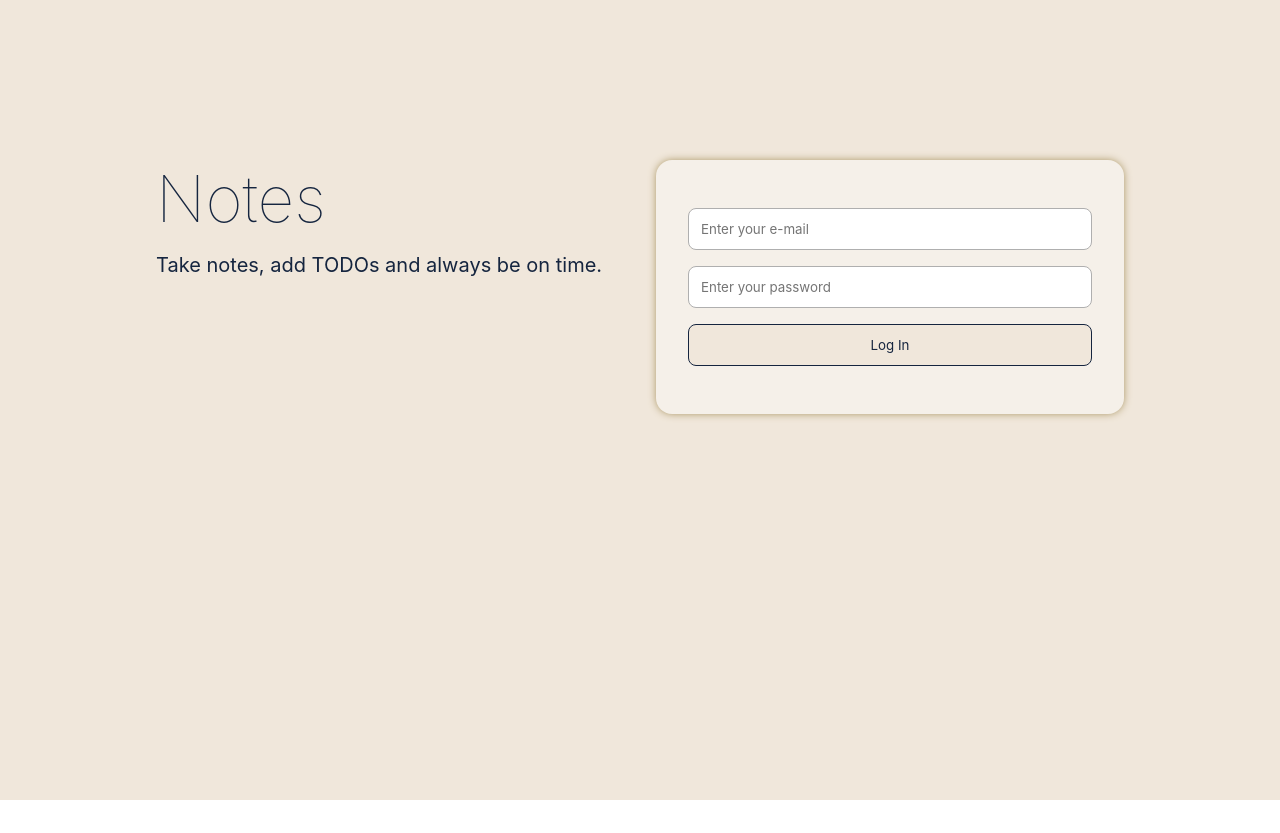
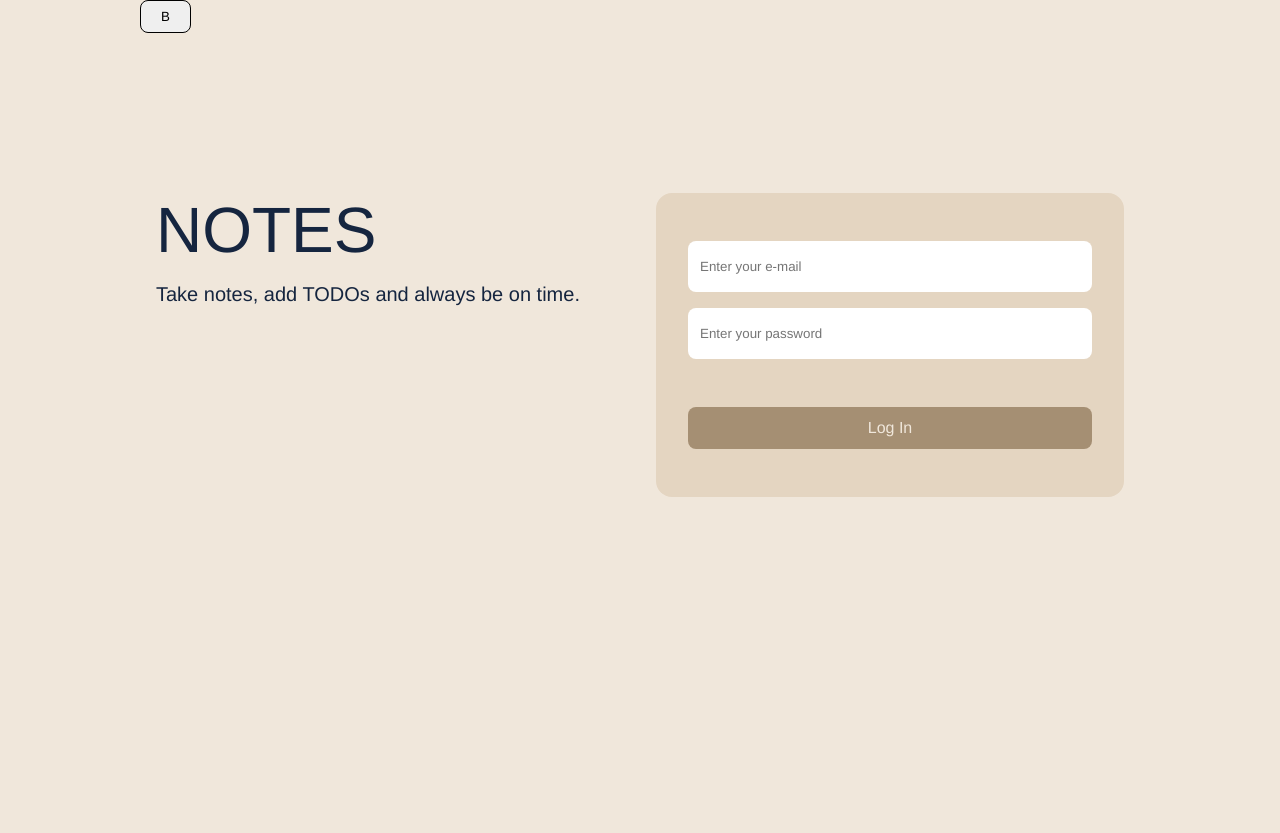
Before and after one commit to pkorneev/TODO, a React (Vite) app: page / in a window 1280 px wide. Before the commit the page ends 800 px from the top, so only its background shows below. Built offline with nearby package versions, Linux system fonts and the light colour scheme.

Commit message:
added button for changing modes

```diff
--- /dev/null
+++ b/src/components/ModeButton.jsx
@@ -0,0 +1,12 @@
+import styles from "./ModeButton.module.css";
+import { useContext } from "react";
+import { ThemeContext } from "../App";
+const ModeButton = () => {
+  const { toggleTheme } = useContext(ThemeContext);
+  return (
+    <button className={styles.modeButton} onClick={toggleTheme}>
+      B
+    </button>
+  );
+};
+export default ModeButton;
--- /dev/null
+++ b/src/components/ModeButton.module.css
@@ -0,0 +1,7 @@
+.modeButton{
+    cursor: pointer;
+    padding: .5rem 1.25rem;
+    border-radius: .5rem;
+    border: 1px solid black;
+
+}
--- a/src/components/home/Header.jsx
+++ b/src/components/home/Header.jsx
@@ -1,12 +1,18 @@
 import Wrapper from "../../UI/Wrapper";
 import styles from "./Header.module.css";
+import ModeButton from "../ModeButton";
 const Header = (props) => {
   return (
     <header className={styles.header}>
       <Wrapper>
         <nav>
           <span>Notes</span>
-          <button onClick={props.onLogout}>Log Out</button>
+          <div>
+            <ModeButton />
+            <button onClick={props.onLogout} className={styles.logOut}>
+              Log Out
+            </button>
+          </div>
         </nav>
       </Wrapper>
     </header>
--- a/src/components/home/Header.module.css
+++ b/src/components/home/Header.module.css
@@ -17,7 +17,8 @@
     font-size: 1.75rem;
     font-weight: 200;
 }
-.header button{
+.header .logOut{
+    margin-left: 1rem;
     padding: .5rem 1rem;
     border-radius: .5rem;
     color: var(--textColorDark);
--- a/src/components/login/Login.jsx
+++ b/src/components/login/Login.jsx
@@ -1,6 +1,7 @@
 import React, { useContext } from "react";
 import LoginForm from "./LoginForm";
 import styles from "./Login.module.css";
+import ModeButton from "../ModeButton";
 import { ThemeContext } from "../../App";
 
 const Login = (props) => {
@@ -8,6 +9,7 @@ const Login = (props) => {
   return (
     <div className={styles}>
       <div className={styles.wrapper}>
+        <ModeButton />
         <div className={styles.loginPage}>
           <div className={styles.leftPart}>
             <h1
@@ -17,7 +19,7 @@ const Login = (props) => {
                   : styles.headerH1
               }
             >
-              Notes
+              NOTES
             </h1>
             <p
               className={
--- a/src/components/login/Login.module.css
+++ b/src/components/login/Login.module.css
@@ -20,11 +20,12 @@
 }
 .leftPart .headerH1{
     font-size: 4rem;
-    font-weight: 100;
+    font-weight: 500;
     color: var(--textColorDark);
 }
 .leftPart p{
     margin-top: 1rem;
+    font-weight: 100;
     font-size: 1.25rem;
     color: var(--textColorDark);
 }
--- a/src/components/login/LoginForm.jsx
+++ b/src/components/login/LoginForm.jsx
@@ -60,14 +60,25 @@ const LoginForm = (props) => {
         placeholder="Enter your e-mail"
         onChange={inputEmailHandler}
         value={formData.email}
+        className={props.theme === "dark" ? `${styles.dark}` : styles}
       />
       <input
         type="text"
         placeholder="Enter your password"
         onChange={inputPasswordHandler}
         value={formData.password}
+        className={props.theme === "dark" ? `${styles.dark}` : styles}
       />
-      <button type="submit">Log In</button>
+      <button
+        type="submit"
+        className={
+          props.theme === "dark"
+            ? `${styles.button} ${styles.dark}`
+            : styles.button
+        }
+      >
+        Log In
+      </button>
     </form>
   );
 };
--- a/src/components/login/LoginForm.module.css
+++ b/src/components/login/LoginForm.module.css
@@ -10,22 +10,40 @@
     gap: 1rem;
     padding: 3rem 2rem;
     border-radius: 1rem;
-    box-shadow: 0px 0px 9px -1px rgba(156,133,75,1);
+
 }
 .loginForm.dark{
-    background-color: var(--backgroundDarkDarker);
-    box-shadow: 0px 0px 9px -1px black;
+    background-color: var(--backgroundDarkLighter);
+
 }
 .loginForm input{
-    padding: .75rem;
+    padding: 1.125rem .75rem;
     border-radius: .5rem;
-    border: 1px solid rgb(175, 175, 175);
+    border: none;
+}
+.loginForm input.dark{
+    background-color: rgb(21, 37, 63);
+    color: var(--textColorLight);
+    border: none;
+}
+.loginForm input.dark::placeholder{
+    color: rgb(169, 169, 169);
+
+}
+.loginForm button.button{
+    margin-top: 2rem;
+
 }
 .loginForm button{
-    color: var(--textColorDark);
+    color: var(--textColorLight);
     padding: .75rem;
+    font-size: 1rem;
     border-radius: .5rem;
-    border: 1px solid var(--backgroundDark);
-    background-color: var(--backgroundLight);
+    border: none;
+    background-color: rgb(165, 143, 115);
     cursor: pointer;
 }
+.loginForm .button.dark{
+    background-color: var(--backgroundLight);
+    color: var(--textColorDark);
+}
--- a/src/index.css
+++ b/src/index.css
@@ -1,8 +1,8 @@
 :root{
   --backgroundDark: rgb(21, 37, 63);
-  --backgroundDarkDarker: rgb(13, 30, 57);
+  --backgroundDarkLighter: rgb(33, 52, 82);
   --backgroundLight: rgb(240, 231, 219);
-  --backgroundLightLighter: rgb(245, 240, 233);
+  --backgroundLightLighter: rgb(228, 213, 193);
   --textColorDark: rgb(21, 37, 63);
   --textColorLight: rgb(240, 231, 219);
 }
@@ -10,7 +10,7 @@
   margin: 0;
   padding: 0;
   box-sizing: border-box;
-  font-family: Inter, system-ui, Avenir, Helvetica, Arial, sans-serif;
+  font-family: Helvetica;
 }
 .home{
   min-height: 100vh;
```
